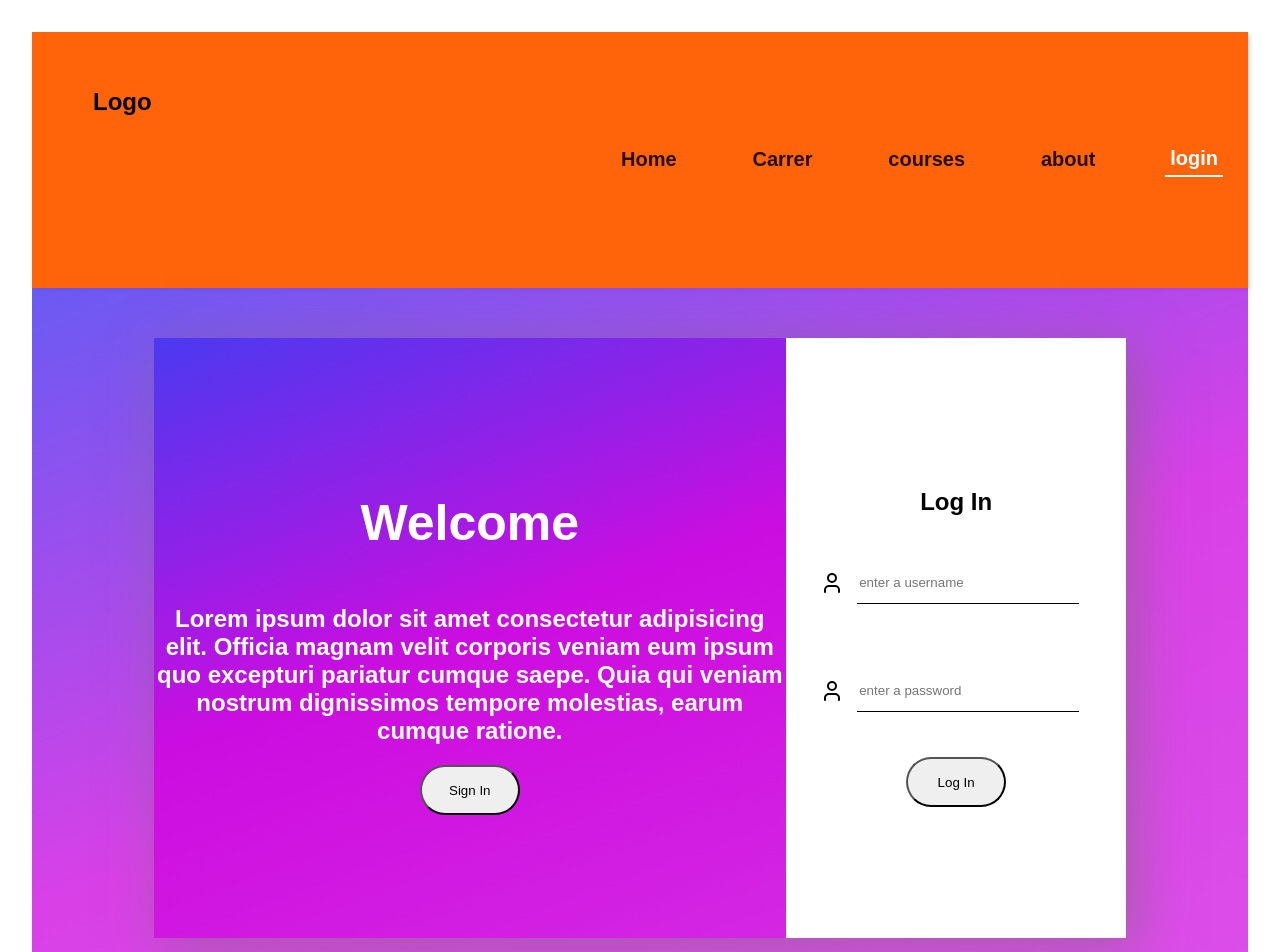
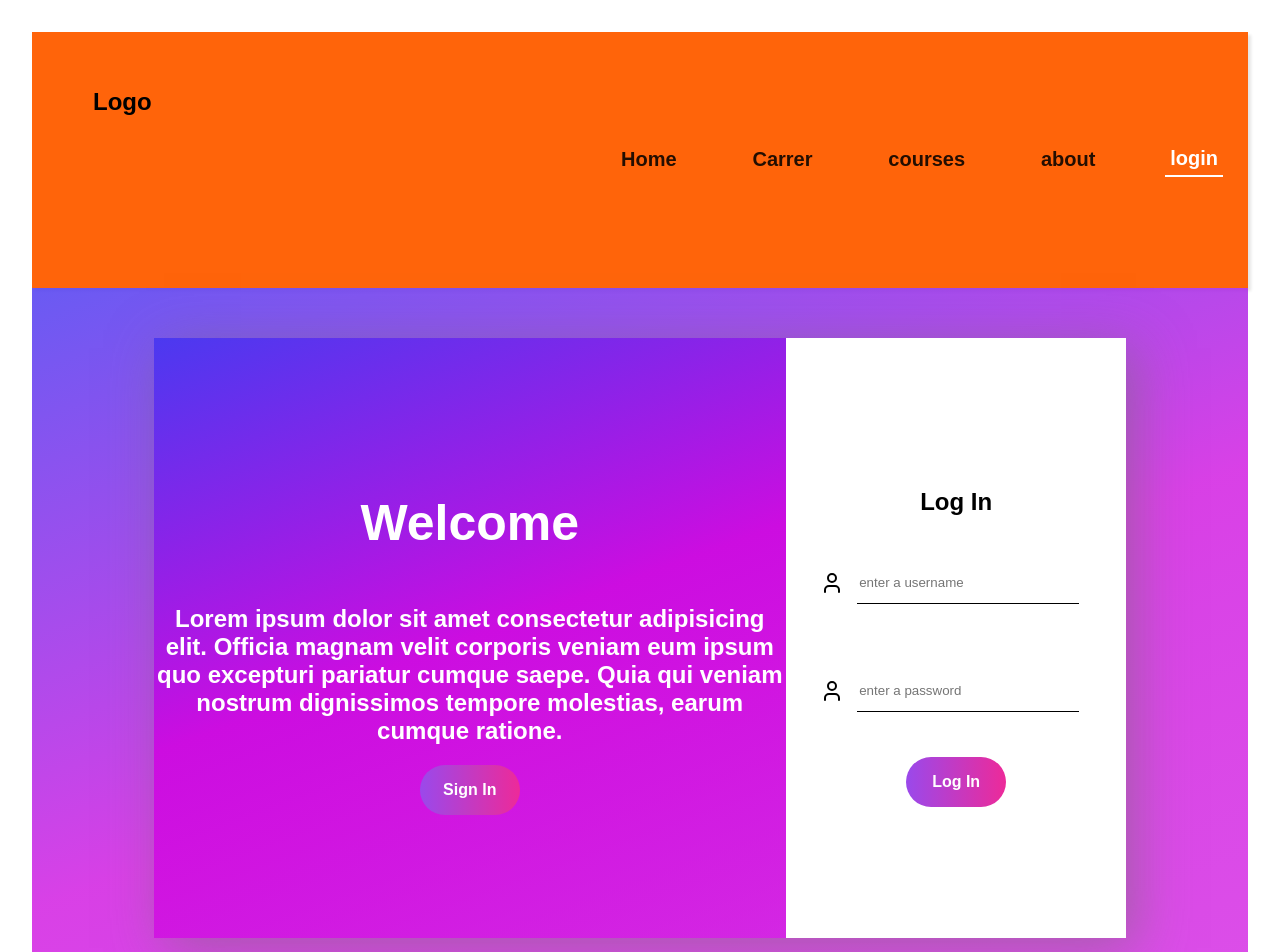
Before and after one commit to satyamrk18/CarrerCare, a React (Vite) app: page /login in a window 1280 px wide. Shown: the top 952 px of the page. Built offline with nearby package versions, Linux system fonts and the light colour scheme.

Commit message:
global button component added

```diff
--- /dev/null
+++ b/src/components/button.css
@@ -0,0 +1,23 @@
+.btn {
+  width:100px;
+  margin: 0 auto;
+  height: 50px;
+  padding:10px;
+  border-radius: 50px;
+  font-size:16px;
+  border:none;
+  color:white;
+  background:linear-gradient(to right, rgb(154, 73, 235),rgb(237, 42, 153));
+  cursor:pointer;
+  font-weight:600;
+  transition:all 0.3s;
+}
+.btn:hover{
+ background:linear-gradient(to left,  rgb(154, 73, 235),rgb(237, 42, 153));
+ font-size:18px;
+ box-shadow:5px 5px 10px rgba(0, 0, 0, 0.231);
+}
+.btn:active
+{
+   transform: scale(0.95);
+}
--- /dev/null
+++ b/src/components/button.jsx
@@ -0,0 +1,11 @@
+import React from 'react'
+import "./button.css"
+const button = ({name}) => {
+  return (
+    <div>
+       <button className="btn">{name}</button>
+    </div>
+  )
+}
+
+export default button
--- a/src/pages/login.css
+++ b/src/pages/login.css
@@ -41,12 +41,7 @@
 h1 {
   font-size: 50px;
 }
-button {
-  width: 100px;
-  margin: 0 auto;
-  height: 50px;
-  border-radius: 50px;
-}
+
 .login-form {
   height: 75vh;
   width: 35%;
--- a/src/pages/login.jsx
+++ b/src/pages/login.jsx
@@ -2,6 +2,7 @@ import React from "react";
 import Navbar from "./../components/navbar.jsx";
 import {User } from "lucide-react"
 import "./login.css";
+import Button from "./../components/button.jsx"
 const login = () => {
   return (
     <div>
@@ -16,7 +17,7 @@ const login = () => {
               cumque saepe. Quia qui veniam nostrum dignissimos tempore
               molestias, earum cumque ratione.
             </h2>
-            <button>Sign In</button>
+            <Button name="Sign In"/>
           </div>
           <div className="login-form">
           <form>
@@ -36,7 +37,7 @@ const login = () => {
             name="password"
             /></div>
           </form>
-            <button>Log In</button>
+           <Button name="Log In"/>
           </div>
         </div>
       </div>
```
